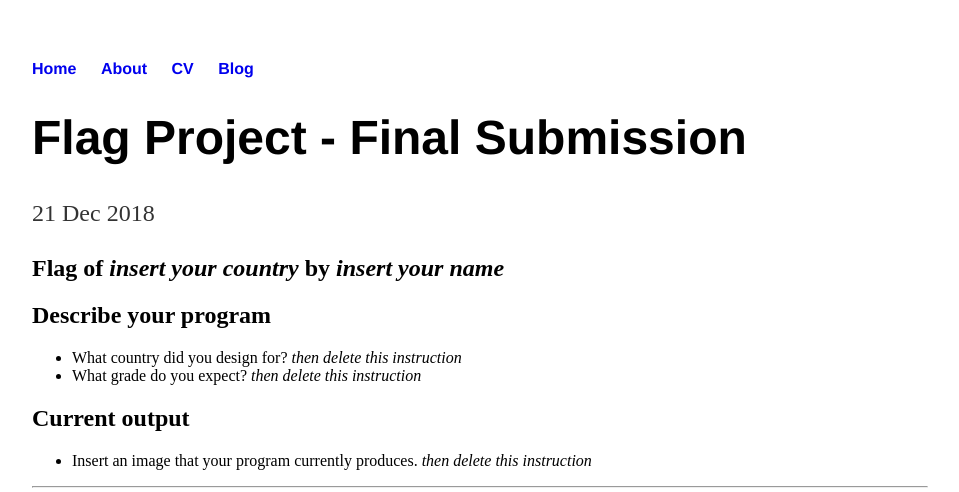
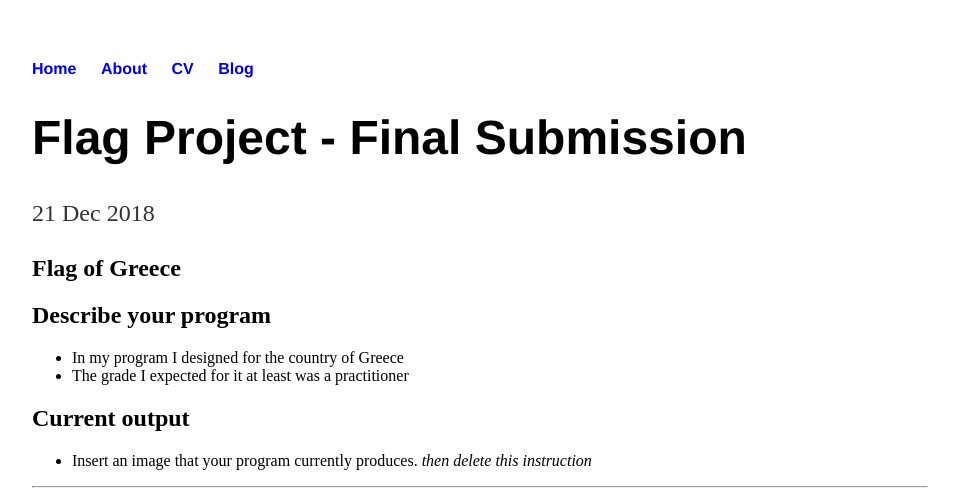
Before and after one commit to jadaw6409/jadaw6409.github.io, a Jekyll site: the page built from _posts/2018-12-21-flag-submission.md, in a window 1280 px wide, cut to the strip 0-492 px from the top of the page. Shown: the whole strip, without its empty margins (160-1119 px from the left). Built offline with Jekyll 4.4.1, drawn with Linux system fonts in a browser that asks for light colours.

Commit message:
Update 2018-12-21-flag-submission.md

```diff
--- a/_posts/2018-12-21-flag-submission.md
+++ b/_posts/2018-12-21-flag-submission.md
@@ -4,14 +4,12 @@ title: "Flag Project - Final Submission"
 date: 2018-12-21
 ---
 
-## Flag of _insert your country_ by _insert your name_
+## Flag of Greece
 
 ## Describe your program
 
--   What country did you design for? _then delete this instruction_
--   What grade do you expect? _then delete this instruction_
-
-<!--- Delete this comment and add your writing -->
+-  In my program I designed for the country of Greece
+-   The grade I expected for it at least was a practitioner
 
 ## Current output
 
```
